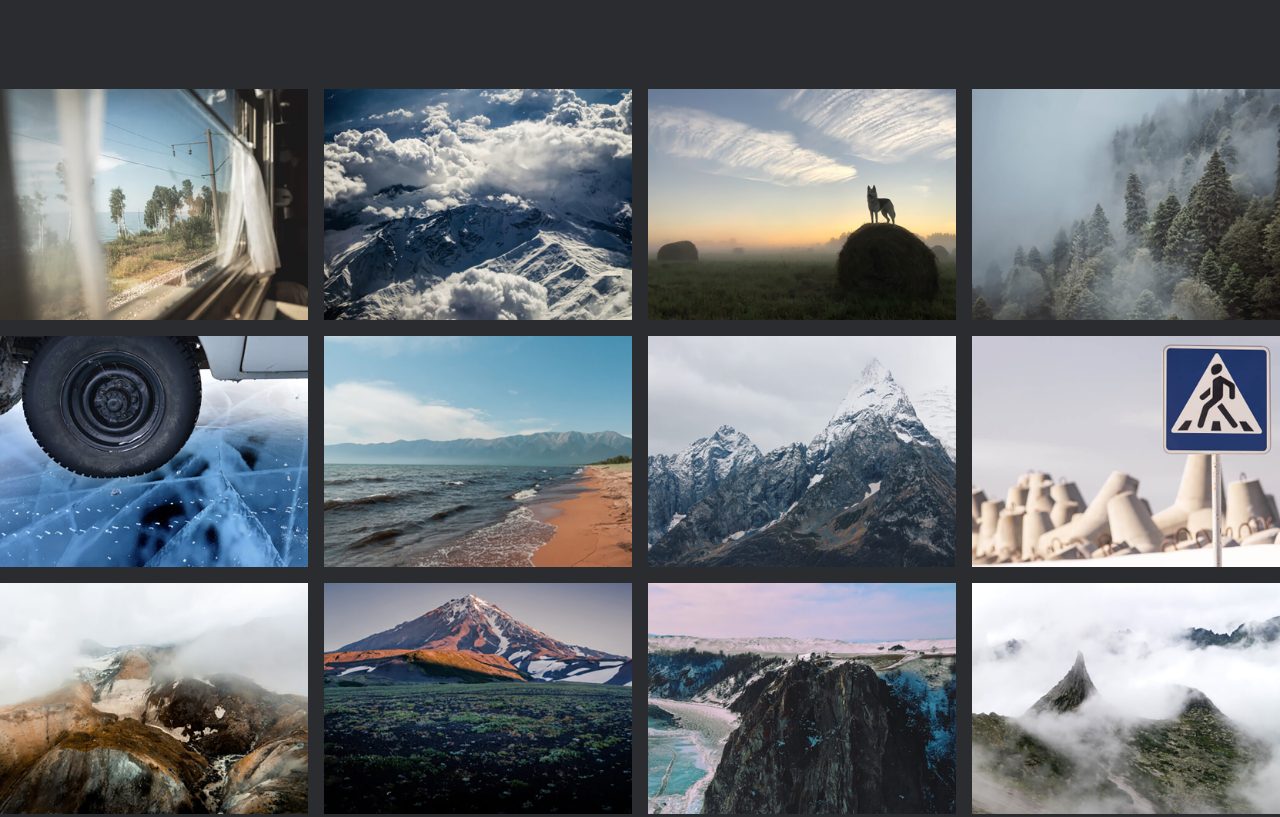
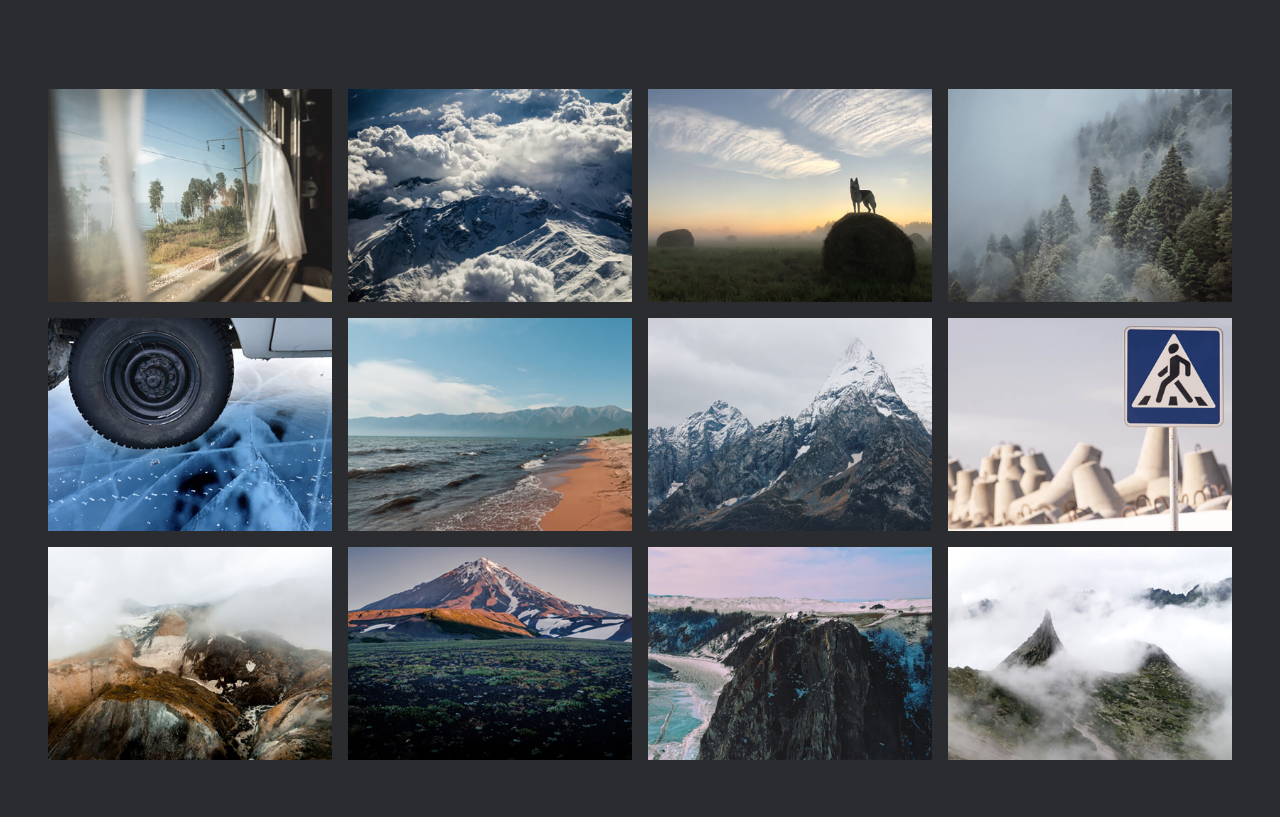
Before and after one commit to sokoloffkate/russian-travel, a plain HTML site: page index.html in a window 1280 px wide. Shown: the part 1668-2485 px from the top of the page. Drawn offline with Linux system fonts and the light colour scheme.

Commit message:
fixed the errors 5

```diff
--- a/blocks/photo-grid/photo-grid.css
+++ b/blocks/photo-grid/photo-grid.css
@@ -3,9 +3,8 @@
  display: grid;
  gap: 16px;
  justify-content: center;
- max-width: 100%;
+ width: 100%;
  grid-template-columns: repeat(auto-fit, minmax(284px, 1fr));
-
 }
 
 @media screen and (max-width: 1140px) {
```
